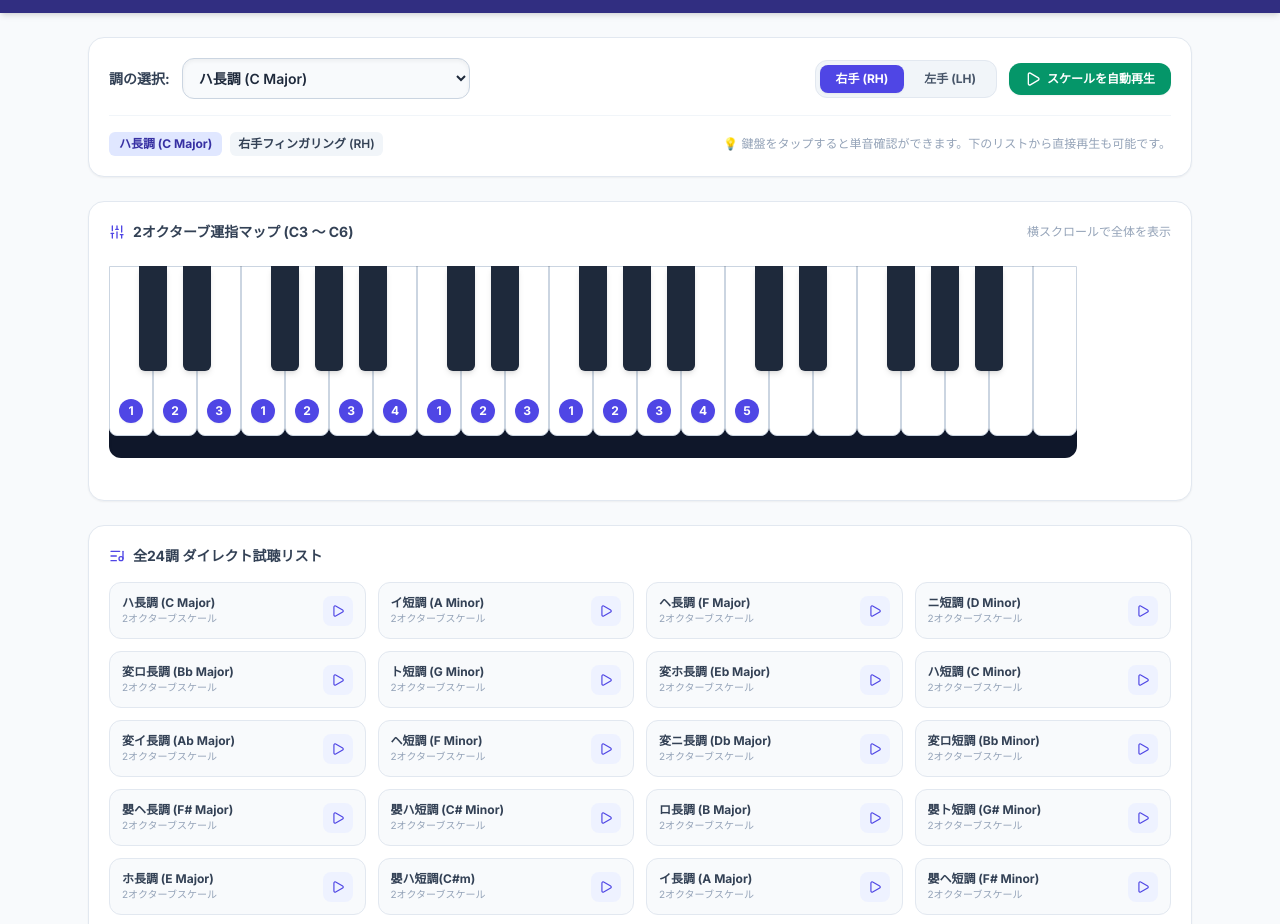
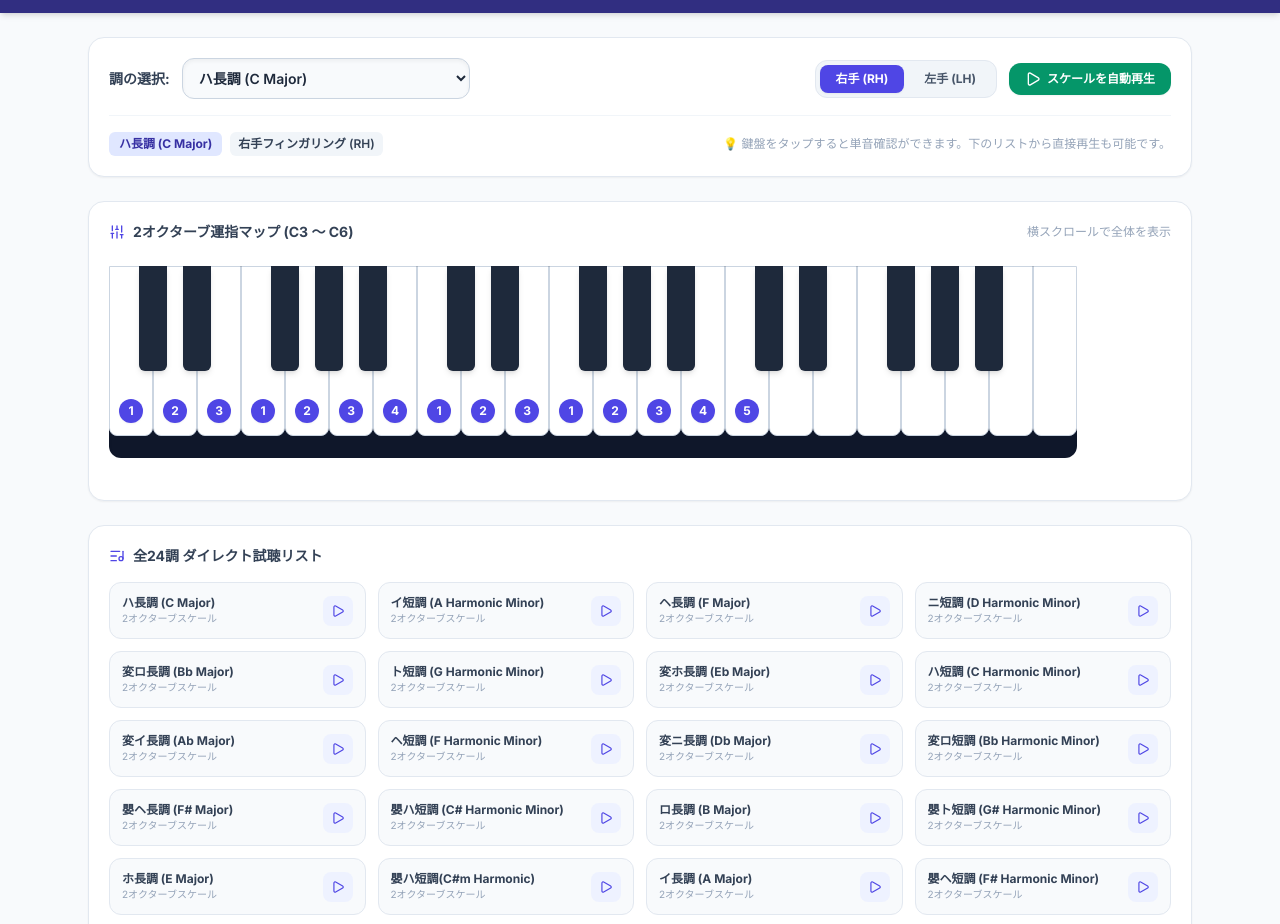
Before and after one commit to kiyopi1203/hanon, a plain HTML site: page index.html in a window 1280 px wide. Shown: the part 65-989 px from the top of the page. Drawn offline with nearby package versions, Linux system fonts and the light colour scheme.

Commit message:
index.html を更新

```diff
--- a/index.html
+++ b/index.html
@@ -26,7 +26,7 @@
                     <i data-lucide="music" class="w-6 h-6 text-indigo-300"></i>
                     全音ハノン第39番 運指ビジュアライザー
                 </h1>
-                <p class="text-xs text-indigo-200 mt-0.5">全24調（長調・短調）2オクターブ対応・運指確認＆ダイレクト試聴ツール</p>
+                <p class="text-xs text-indigo-200 mt-0.5">全24調（長調・和声短音階）2オクターブ対応・運指確認＆ダイレクト試聴ツール</p>
             </div>
             <div class="flex items-center gap-2">
                 <button id="btn-audio-init" class="bg-indigo-700 hover:bg-indigo-600 text-xs px-3 py-2 rounded-lg font-medium transition flex items-center gap-1.5 shadow-sm">
@@ -116,7 +116,7 @@
 
     <!-- フッター -->
     <footer class="text-center py-6 text-xs text-slate-400 border-t border-slate-200 mt-auto">
-        全音ハノンピアノ教本 第39番（24の調の音階）準拠 ｜ 学習用ビジュアライザーアプリ
+        全音ハノンピアノ教本 第39番（24の調の音階・和声短音階）準拠 ｜ 学習用ビジュアライザーアプリ
     </footer>
 
     <!-- スクリプト部 -->
@@ -124,91 +124,90 @@
         // Lucideアイコンの初期化
         lucide.createIcons();
 
-        // --- データの定義 (全音ハノン第39番 準拠の全24調) ---
-        // ノート番号ベース (C3 = 48)
+        // --- データの定義 (全音ハノン第39番 準拠の全24調：短調は和声短音階) ---
         const scalesData = [
             // 長調 (Major)
             { id: "C", name: "ハ長調 (C Major)", root: 48, type: "major",
               rh: [1,2,3,1,2,3,4, 1,2,3,1,2,3,4, 5],
               lh: [5,4,3,2,1,3,2, 1,4,3,2,1,3,2, 1] },
-            { id: "Am", name: "イ短調 (A Minor)", root: 57, type: "minor",
+            { id: "Am", name: "イ短調 (A Harmonic Minor)", root: 57, type: "harmonic_minor",
               rh: [1,2,3,1,2,3,4, 1,2,3,1,2,3,4, 5],
               lh: [5,4,3,2,1,3,2, 1,4,3,2,1,3,2, 1] },
             { id: "F", name: "ヘ長調 (F Major)", root: 53, type: "major",
               rh: [1,2,3,4,1,2,3, 1,2,3,4,1,2,3, 4],
               lh: [5,4,3,2,1,3,2, 1,4,3,2,1,3,2, 1] },
-            { id: "Dm", name: "ニ短調 (D Minor)", root: 50, type: "minor",
+            { id: "Dm", name: "ニ短調 (D Harmonic Minor)", root: 50, type: "harmonic_minor",
               rh: [1,2,3,1,2,3,4, 1,2,3,1,2,3,4, 5],
               lh: [5,4,3,2,1,3,2, 1,4,3,2,1,3,2, 1] },
             { id: "Bb", name: "変ロ長調 (Bb Major)", root: 58, type: "major",
               rh: [2,1,2,3,1,2,3, 4,1,2,3,1,2,3,4],
               lh: [3,2,1,4,3,2,1, 3,2,1,4,3,2,1, 3] },
-            { id: "Gm", name: "ト短調 (G Minor)", root: 55, type: "minor",
+            { id: "Gm", name: "ト短調 (G Harmonic Minor)", root: 55, type: "harmonic_minor",
               rh: [1,2,3,4,1,2,3, 1,2,3,4,1,2,3, 4],
               lh: [5,4,3,2,1,3,2, 1,4,3,2,1,3,2, 1] },
             { id: "Eb", name: "変ホ長調 (Eb Major)", root: 51, type: "major",
               rh: [2,1,2,3,4,1,2, 3,4,1,2,3,4,1, 2],
               lh: [3,2,1,4,3,2,1, 3,2,1,4,3,2,1, 3] },
-            { id: "Cm", name: "ハ短調 (C Minor)", root: 48, type: "minor",
+            { id: "Cm", name: "ハ短調 (C Harmonic Minor)", root: 48, type: "harmonic_minor",
               rh: [1,2,3,1,2,3,4, 1,2,3,1,2,3,4, 5],
               lh: [5,4,3,2,1,3,2, 1,4,3,2,1,3,2, 1] },
             { id: "Ab", name: "変イ長調 (Ab Major)", root: 56, type: "major",
               rh: [2,3,1,2,3,1,2, 3,1,2,3,1,2,3, 4],
               lh: [3,2,1,4,3,2,1, 3,2,1,4,3,2,1, 3] },
-            { id: "Fm", name: "ヘ短調 (F Minor)", root: 53, type: "minor",
+            { id: "Fm", name: "ヘ短調 (F Harmonic Minor)", root: 53, type: "harmonic_minor",
               rh: [1,2,3,4,1,2,3, 1,2,3,4,1,2,3, 4],
               lh: [4,3,2,1,3,2,1, 4,3,2,1,3,2,1, 4] },
             { id: "Db", name: "変ニ長調 (Db Major)", root: 49, type: "major",
               rh: [2,3,1,2,3,4,1, 2,3,1,2,3,4,1, 2],
               lh: [3,2,1,4,3,2,1, 3,2,1,4,3,2,1, 3] },
-            { id: "Bbm", name: "変ロ短調 (Bb Minor)", root: 58, type: "minor",
+            { id: "Bbm", name: "変ロ短調 (Bb Harmonic Minor)", root: 58, type: "harmonic_minor",
               rh: [2,1,2,3,1,2,3, 4,1,2,3,1,2,3, 4],
               lh: [2,1,3,2,1,4,3, 2,1,3,2,1,4,3, 2] },
             { id: "F#", name: "嬰ヘ長調 (F# Major)", root: 54, type: "major",
               rh: [2,3,4,1,2,3,1, 2,3,4,1,2,3,1, 2],
               lh: [4,3,2,1,3,2,1, 4,3,2,1,3,2,1, 4] },
-            { id: "Dbm", name: "嬰ハ短調 (C# Minor)", root: 49, type: "minor",
+            { id: "Dbm", name: "嬰ハ短調 (C# Harmonic Minor)", root: 49, type: "harmonic_minor",
               rh: [2,3,1,2,3,1,2, 3,1,2,3,1,2,3, 4],
               lh: [3,2,1,4,3,2,1, 3,2,1,4,3,2,1, 3] },
             { id: "B", name: "ロ長調 (B Major)", root: 59, type: "major",
               rh: [1,2,3,1,2,3,4, 1,2,3,1,2,3,4, 5],
               lh: [4,3,2,1,4,3,2, 1,4,3,2,1,4,3, 2] },
-            { id: "G#m", name: "嬰ト短調 (G# Minor)", root: 56, type: "minor",
+            { id: "G#m", name: "嬰ト短調 (G# Harmonic Minor)", root: 56, type: "harmonic_minor",
               rh: [2,3,1,2,3,1,3, 2,3,1,2,3,1,3, 4],
               lh: [3,2,1,4,3,2,1, 3,2,1,4,3,2,1, 3] },
             { id: "E", name: "ホ長調 (E Major)", root: 52, type: "major",
               rh: [1,2,3,1,2,3,4, 1,2,3,1,2,3,4, 5],
               lh: [5,4,3,2,1,3,2, 1,4,3,2,1,3,2, 1] },
-            { id: "C#m", name: "嬰ハ短調(C#m)", root: 49, type: "minor",
+            { id: "C#m", name: "嬰ハ短調(C#m Harmonic)", root: 49, type: "harmonic_minor",
               rh: [2,3,1,2,3,1,2, 3,1,2,3,1,2,3, 4],
-              lh: [3,2,1,4,3,2,1, 3,2,1,4,3,2,1, 3] }, // alternate ref
+              lh: [3,2,1,4,3,2,1, 3,2,1,4,3,2,1, 3] },
             { id: "A", name: "イ長調 (A Major)", root: 57, type: "major",
               rh: [1,2,3,1,2,3,4, 1,2,3,1,2,3,4, 5],
               lh: [5,4,3,2,1,3,2, 1,4,3,2,1,3,2, 1] },
-            { id: "F#m", name: "嬰ヘ短調 (F# Minor)", root: 54, type: "minor",
+            { id: "F#m", name: "嬰ヘ短調 (F# Harmonic Minor)", root: 54, type: "harmonic_minor",
               rh: [2,3,1,2,3,1,2, 3,4,1,2,3,1,2, 3],
               lh: [4,3,2,1,3,2,1, 4,3,2,1,3,2,1, 4] },
             { id: "D", name: "ニ長調 (D Major)", root: 50, type: "major",
               rh: [1,2,3,1,2,3,4, 1,2,3,1,2,3,4, 5],
               lh: [5,4,3,2,1,3,2, 1,4,3,2,1,3,2, 1] },
-            { id: "Bm", name: "ロ短調 (B Minor)", root: 59, type: "minor",
+            { id: "Bm", name: "ロ短調 (B Harmonic Minor)", root: 59, type: "harmonic_minor",
               rh: [1,2,3,1,2,3,4, 3,2,1,4,3,2,1, 3],
               lh: [4,3,2,1,4,3,2, 1,4,3,2,1,4,3, 2] },
             { id: "G", name: "ト長調 (G Major)", root: 55, type: "major",
               rh: [1,2,3,1,2,3,4, 1,2,3,1,2,3,4, 5],
               lh: [5,4,3,2,1,3,2, 1,4,3,2,1,3,2, 1] },
-            { id: "Em", name: "ホ短調 (E Minor)", root: 52, type: "minor",
+            { id: "Em", name: "ホ短調 (E Harmonic Minor)", root: 52, type: "harmonic_minor",
               rh: [1,2,3,1,2,3,4, 1,2,3,1,2,3,4, 5],
               lh: [5,4,3,2,1,3,2, 1,4,3,2,1,3,2, 1] }
         ];
 
-        // 各スケールの全音階インターバル（半音ステップ：メジャー or ナチュラル/ハーモニック短音階簡易）
+        // 各スケールの半音ステップ（メジャー or 和声短音階）
         function getScaleOffsets(type) {
             if (type === 'major') {
                 return [0, 2, 4, 5, 7, 9, 11, 12, 14, 16, 17, 19, 21, 23, 24];
             } else {
-                // ナチュラルマイナー基準
-                return [0, 2, 3, 5, 7, 8, 10, 12, 14, 15, 17, 19, 20, 22, 24];
+                // 和声短音階 (Harmonic Minor: 全・半・全・全・半・増2度(3半音)・半)
+                return [0, 2, 3, 5, 7, 8, 11, 12, 14, 15, 17, 19, 20, 23, 24];
             }
         }
 
```
